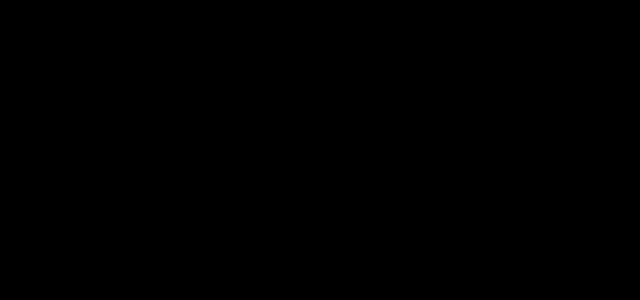
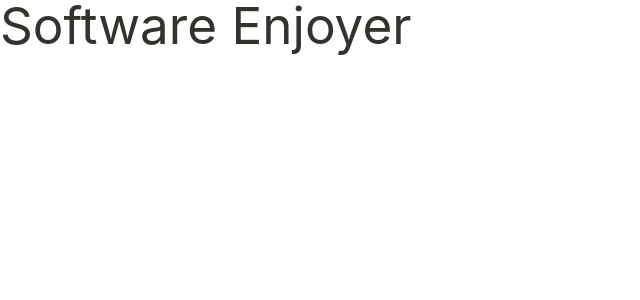
Before and after one commit to Lo-GR/portfoliov3, a React (Create React App) app: page / in a window 1280 px wide. Shown: the top 300 px of the page, without its empty margins (0-640 px from the left). Built offline with nearby package versions, Linux system fonts and the light colour scheme.

Commit message:
add color scheme

```diff
--- a/package.json
+++ b/package.json
@@ -1,5 +1,5 @@
 {
-  "name": "gym-app",
+  "name": "Portfolio-3",
   "version": "0.1.0",
   "private": true,
   "dependencies": {
--- a/src/Components/Background/Index.tsx
+++ b/src/Components/Header/Index.tsx
@@ -1,10 +1,10 @@
 import { TypeAnimation } from 'react-type-animation';
 
-type BackgroundProps = {}
+type HeaderProps = {}
 
-const Background = ({ }: BackgroundProps) => {
+const Header = ({ }: HeaderProps) => {
   return (
-    <div className='top-0 left-0 w-360 h-800 fixed -z-10'>
+    <div className='w-full top-0 left-0 w-360 h-800 fixed'>
       <TypeAnimation
         sequence={[
           // Same substring at the start will only be typed out once, initially
@@ -32,4 +32,4 @@ const Background = ({ }: BackgroundProps) => {
   )
 }
 
-export default Background
+export default Header
--- a/src/Pages/Home/index.tsx
+++ b/src/Pages/Home/index.tsx
@@ -1,10 +1,10 @@
-import { TypeAnimation } from 'react-type-animation';
-import Background from '../../Components/Background/Index';
+
+import Header from '../../Components/Header/Index';
 
 type HomeProps = {}
 
 export default function Home({ }: HomeProps) {
   return (
-    <Background />
+    <Header />
   )
 }
--- a/src/index.css
+++ b/src/index.css
@@ -5,14 +5,10 @@
 @import url('https://fonts.googleapis.com/css2?family=Encode+Sans&family=Inter&family=Roboto&display=swap');
 
 :root {
-  --sp-primary-200: #060903;
-  --sp-primary-300: #231F20;
-  --sp-primary-400: #54482C;
-  --sp-secondary-300: #F7FDFD;
-  --sp-secondary-400: #FBFCF7;
-  --sp-secondary-500: #EFEEE6;
-  --sp-tertiary-500: #E09331;
-  --sp-tertiary-600: #F2DC4F;
+  --sp-background-100: #FFF;
+  --sp-background-300: #E1E1E1;
+  --sp-text-300: #33332D;
+  --sp-contrast-400: #82F7EB;
 }
 
 html,
@@ -168,7 +164,7 @@ body,
 #root {
   height: 100%;
   width: 100%;
-  background-color: #000000;
+  background-color: var(--sp-background-100);
 }
 
 code {
@@ -178,13 +174,19 @@ code {
 
 p,
 span {
-  color: white;
+  color: var(--sp-text-300);
   font-family: 'Inter';
 }
 
-h2 {
-  color: white;
+h1,
+h2,
+h3,
+h4 {
+  color: var(--sp-text-300);
   font-family: 'Courier New';
+}
+
+h1 {
   font-size: 40px;
   font-weight: 600
 }
--- a/tailwind.config.js
+++ b/tailwind.config.js
@@ -3,22 +3,15 @@ module.exports = {
   theme: {
     extend: {
       colors: {
-        'sp-primary': {
-          200: '#000000',
-          300: '#231F20',
-          400: '#54482C',
-          // 500: '#00ADB5',
-          // 600: '#00A7B5',
-          // 700: '#00A1B5',
+        'sp-background': {
+          100: '#FFF',
+          300: '#E1E1E1',
         },
-        'sp-secondary': {
-          300: '#F7FDFD',
-          400: '#FBFCF7',
-          500: '#EFEEE6',
+        'sp-text': {
+          300: '#33332D',
         },
-        'sp-tertiary': {
-          500: '#E09331',
-          600: '#F2DC4F'
+        'sp-contrast': {
+          400: '#82F7EB',
         },
       },
       fontFamily: {
```
